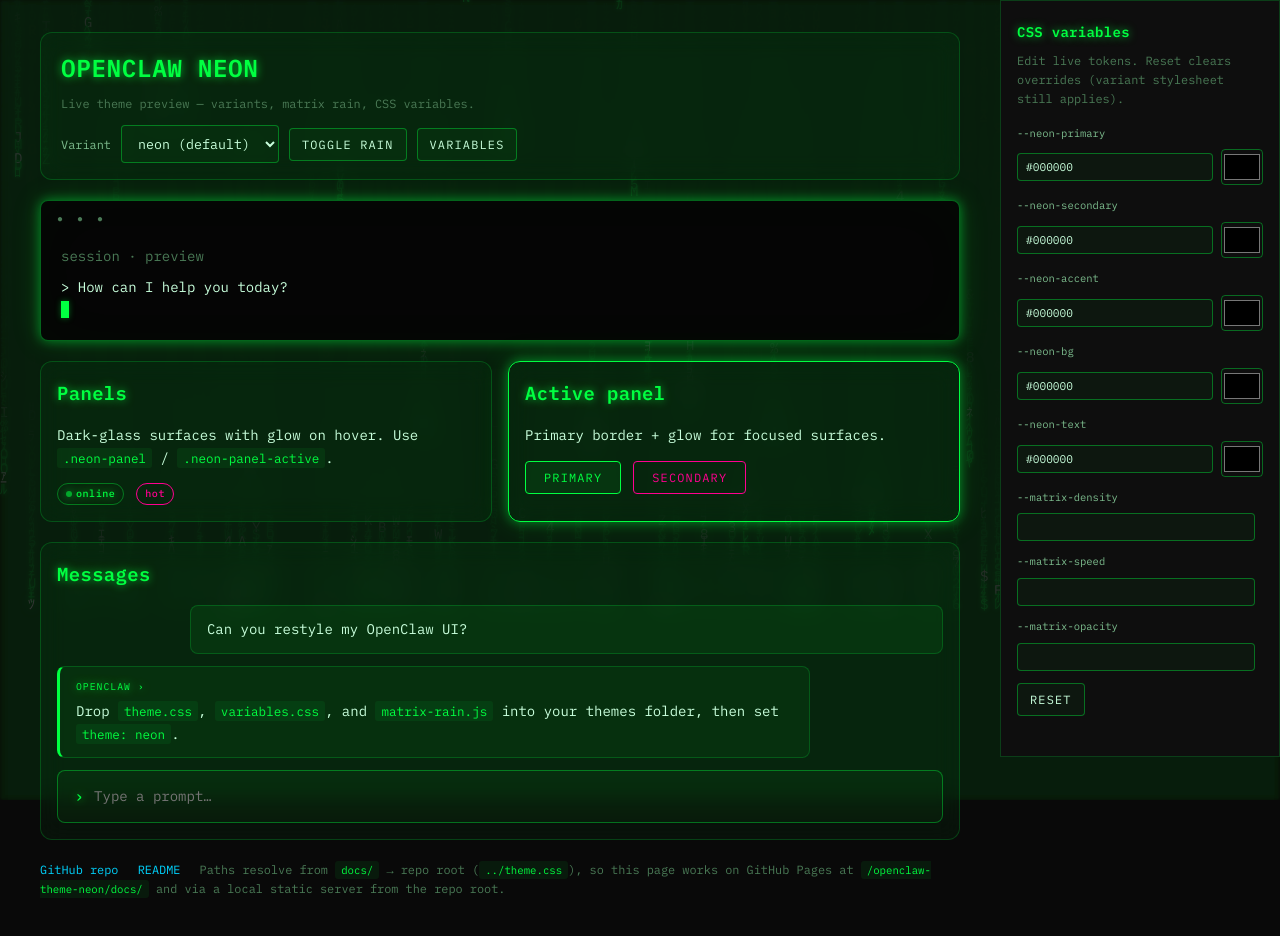
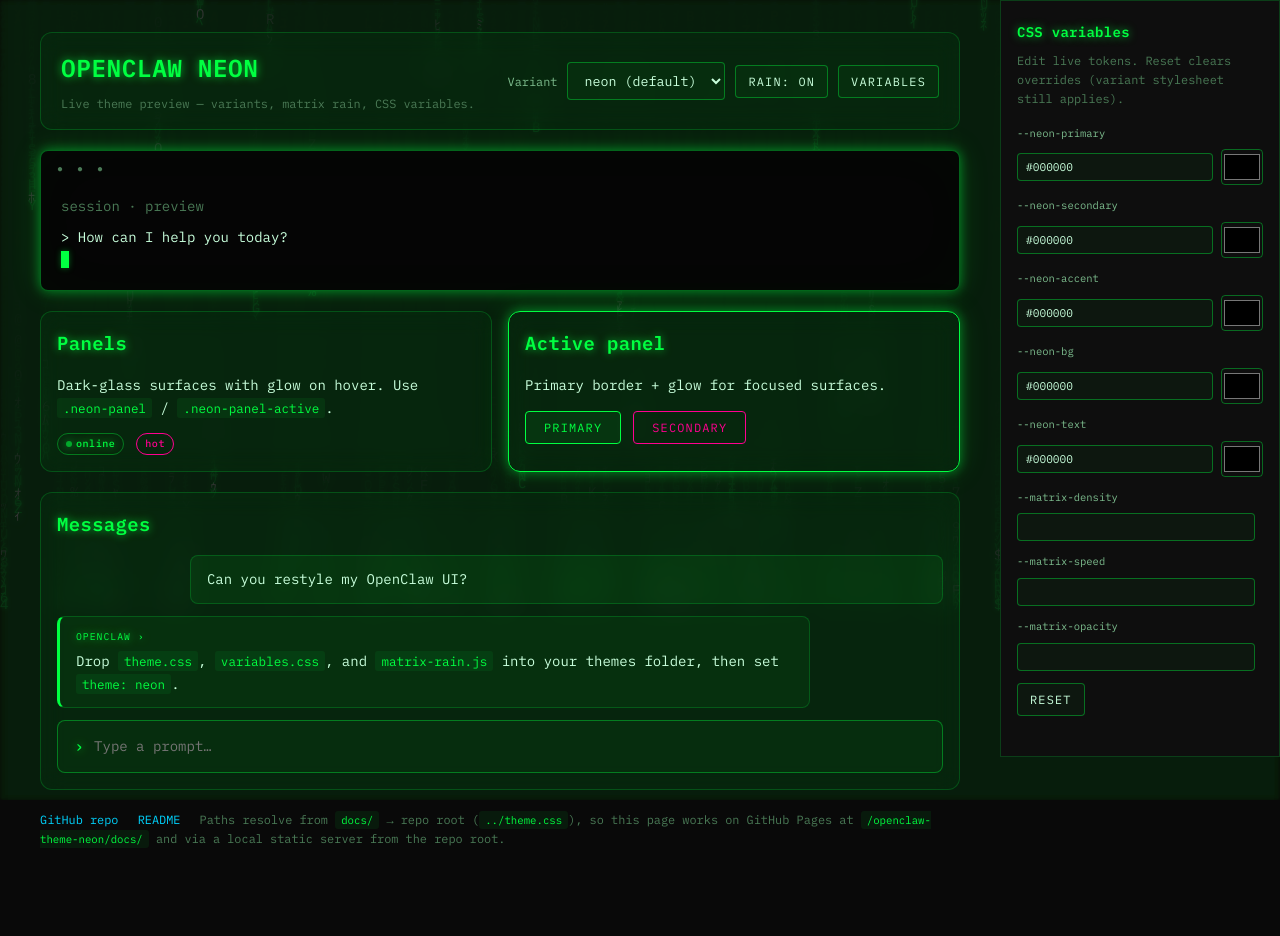
Before and after one commit to ianalloway/openclaw-theme-neon, a plain HTML site: page docs/preview.html in a window 1280 px wide. After the commit the page ends 912 px from the top, so only its background shows below. Drawn offline with Linux system fonts and the light colour scheme.

Commit message:
fix: manage rain lifecycle and improve preview accessibility (#6)

```diff
--- a/docs/preview.html
+++ b/docs/preview.html
@@ -140,8 +140,8 @@
             <option value="neon-red">neon-red</option>
             <option value="neon-dracula">neon-dracula</option>
           </select>
-          <button type="button" id="toggle-rain" class="neon-btn">Toggle rain</button>
-          <button type="button" id="toggle-editor" class="neon-btn">Variables</button>
+          <button type="button" id="toggle-rain" class="neon-btn" aria-pressed="true" aria-controls="matrix-rain">Rain: on</button>
+          <button type="button" id="toggle-editor" class="neon-btn" aria-expanded="true" aria-controls="var-editor">Variables</button>
         </div>
       </header>
 
@@ -227,6 +227,7 @@
       const varEditor = document.getElementById('var-editor');
       const varFields = document.getElementById('var-fields');
       const resetVars = document.getElementById('reset-vars');
+      let rainEnabled = true;
 
       const EDITABLE = [
         { key: '--neon-primary', type: 'color' },
@@ -265,17 +266,13 @@
       }
 
       function applyRainConfig() {
-        if (window.MatrixRain && typeof MatrixRain.init === 'function') {
-          // Re-read CSS vars used by rain without full re-init if possible
-          if (typeof MatrixRain.setVariant === 'function') {
-            // noop path: force readConfig via setVariant with current primary
-          }
-        }
-        // Destroy + re-init so density/speed/opacity pick up edits
         if (window.MatrixRain) {
           MatrixRain.destroy();
-          MatrixRain.init();
+          rainCanvas.style.display = rainEnabled ? '' : 'none';
+          if (rainEnabled) MatrixRain.init();
         }
+        toggleRain.setAttribute('aria-pressed', String(rainEnabled));
+        toggleRain.textContent = rainEnabled ? 'Rain: on' : 'Rain: off';
       }
 
       function buildEditor() {
@@ -298,6 +295,7 @@
             color.title = current;
             const text = document.createElement('input');
             text.type = 'text';
+            text.setAttribute('aria-label', key + ' color value');
             text.value = current || color.value;
             const sync = (val) => {
               document.documentElement.style.setProperty(key, val);
@@ -341,10 +339,7 @@
       function onVariantReady() {
         clearInlineOverrides();
         buildEditor();
-        if (window.MatrixRain) {
-          MatrixRain.destroy();
-          MatrixRain.init();
-        }
+        applyRainConfig();
       }
 
       variantSelect.addEventListener('change', () => {
@@ -364,26 +359,25 @@
       });
 
       toggleRain.addEventListener('click', () => {
-        const hidden = rainCanvas.style.display === 'none';
-        rainCanvas.style.display = hidden ? '' : 'none';
+        rainEnabled = !rainEnabled;
+        applyRainConfig();
       });
 
       toggleEditor.addEventListener('click', () => {
         const hidden = varEditor.style.display === 'none';
         varEditor.style.display = hidden ? '' : 'none';
+        toggleEditor.setAttribute('aria-expanded', String(hidden));
       });
 
       resetVars.addEventListener('click', () => {
         clearInlineOverrides();
         buildEditor();
-        if (window.MatrixRain) {
-          MatrixRain.destroy();
-          MatrixRain.init();
-        }
+        applyRainConfig();
       });
 
       script.addEventListener('load', () => {
         buildEditor();
+        applyRainConfig();
       });
     })();
   </script>
--- a/matrix-rain.js
+++ b/matrix-rain.js
@@ -19,7 +19,9 @@
   const LATIN = 'ABCDEFGHIJKLMNOPQRSTUVWXYZ0123456789@#$%&';
   const CHARS = KATAKANA + LATIN;
 
-  let canvas, ctx, drops, animId, onResize;
+  let canvas, ctx, drops, onResize, onVisibility, motionQuery, onMotion;
+  let animId = null;
+  let originalDisplay = '';
   let cols, fontSize, density, speed, color;
 
   function getCSSVar(name, fallback) {
@@ -30,8 +32,10 @@
   }
 
   function readConfig() {
-    density = parseFloat(getCSSVar('--matrix-density', '0.03'));
-    speed   = parseFloat(getCSSVar('--matrix-speed',   '1.0'));
+    const rawDensity = parseFloat(getCSSVar('--matrix-density', '0.03'));
+    const rawSpeed = parseFloat(getCSSVar('--matrix-speed', '1.0'));
+    density = Number.isFinite(rawDensity) ? Math.min(0.1, Math.max(0.01, rawDensity)) : 0.03;
+    speed = Number.isFinite(rawSpeed) && rawSpeed > 0 ? rawSpeed : 1;
     color   = getCSSVar('--neon-primary', '#00ff41');
   }
 
@@ -49,6 +53,8 @@
   const BASE_FPS = 20;
 
   function draw(timestamp) {
+    animId = null;
+    if (!ctx || document.hidden || motionQuery.matches) return;
     animId = requestAnimationFrame(draw);
 
     const interval = 1000 / (BASE_FPS * speed);
@@ -84,19 +90,18 @@
   }
 
   function init(canvasId = 'matrix-rain') {
+    // Repeated init calls must replace the old loop and its listeners.
+    destroy();
     canvas = document.getElementById(canvasId);
     if (!canvas) {
       console.warn('[MatrixRain] Canvas not found:', canvasId);
       return;
     }
 
-    // Respect reduced motion preference
-    if (window.matchMedia('(prefers-reduced-motion: reduce)').matches) {
-      canvas.style.display = 'none';
-      return;
-    }
-
     ctx = canvas.getContext('2d');
+    if (!ctx) return;
+    originalDisplay = canvas.style.display;
+    motionQuery = window.matchMedia('(prefers-reduced-motion: reduce)');
     readConfig();
     resize();
 
@@ -105,16 +110,44 @@
       resize();
     };
     window.addEventListener('resize', onResize);
+    onVisibility = syncAnimation;
+    onMotion = syncAnimation;
+    document.addEventListener('visibilitychange', onVisibility);
+    motionQuery.addEventListener('change', onMotion);
+    syncAnimation();
+  }
 
-    requestAnimationFrame(draw);
-    console.log('[MatrixRain] Initialized. density=%s speed=%s', density, speed);
+  function syncAnimation() {
+    if (!ctx) return;
+    canvas.style.display = motionQuery.matches ? 'none' : originalDisplay;
+    if (document.hidden || motionQuery.matches) {
+      if (animId !== null) cancelAnimationFrame(animId);
+      animId = null;
+      lastTime = 0;
+      ctx.clearRect(0, 0, canvas.width, canvas.height);
+    } else if (animId === null) {
+      lastTime = 0;
+      animId = requestAnimationFrame(draw);
+    }
   }
 
   function destroy() {
-    if (animId) cancelAnimationFrame(animId);
+    if (animId !== null) cancelAnimationFrame(animId);
+    animId = null;
     if (onResize) window.removeEventListener('resize', onResize);
+    if (onVisibility) document.removeEventListener('visibilitychange', onVisibility);
+    if (motionQuery && onMotion) motionQuery.removeEventListener('change', onMotion);
     onResize = null;
-    if (ctx && canvas) ctx.clearRect(0, 0, canvas.width, canvas.height);
+    onVisibility = null;
+    onMotion = null;
+    motionQuery = null;
+    if (ctx && canvas) {
+      ctx.clearRect(0, 0, canvas.width, canvas.height);
+      canvas.style.display = originalDisplay;
+    }
+    canvas = null;
+    ctx = null;
+    lastTime = 0;
   }
 
   /** Change variant on the fly (primary accent for rain + glow). */
@@ -137,9 +170,9 @@
 })();
 
 // Auto-init if DOM is already ready
-if (document.readyState === 'loading') {
+if (typeof document !== 'undefined' && document.readyState === 'loading') {
   document.addEventListener('DOMContentLoaded', () => MatrixRain.init());
-} else {
+} else if (typeof document !== 'undefined') {
   MatrixRain.init();
 }
 
--- a/theme.css
+++ b/theme.css
@@ -49,6 +49,11 @@
 a:hover {
   color: var(--neon-primary);
   text-shadow: var(--neon-text-glow);
+}
+
+:where(a, button, select, input):focus-visible {
+  outline: 2px solid var(--neon-accent);
+  outline-offset: 4px;
 }
 
 code, pre, kbd {
```
Also changed, not shown: tests/matrix-rain.test.cjs (added, +110 -0 lines), .github/workflows/ci.yml (added), README.md.
